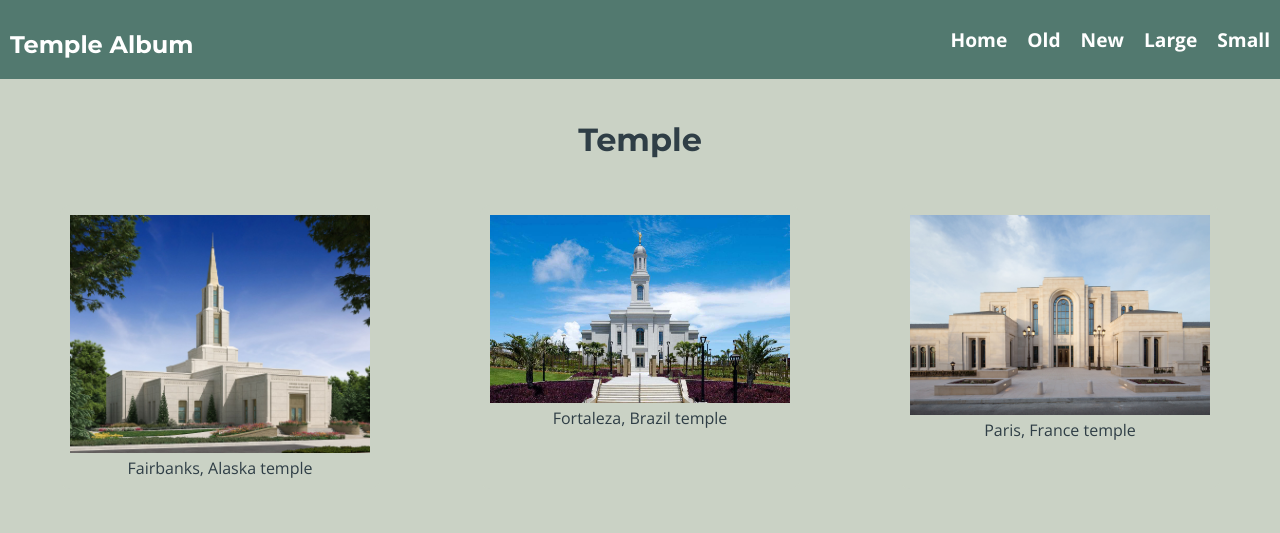
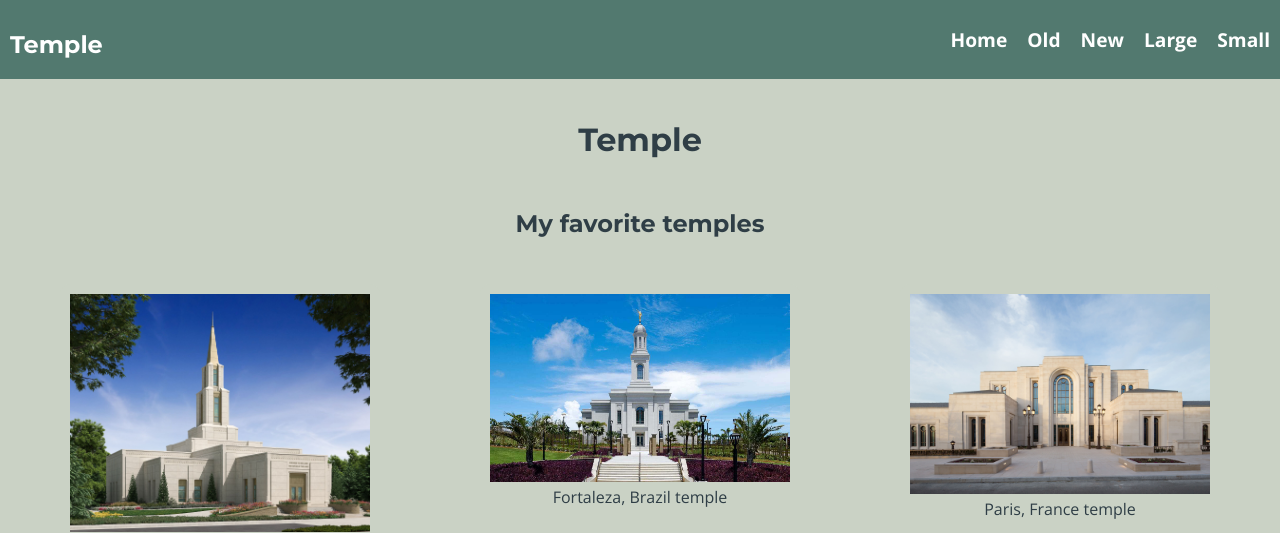
Before and after one commit to KennethCortez/wdd131, a plain HTML site: page temples.html in a window 1280 px wide. Shown: the top 533 px of the page. Drawn offline with nearby package versions, Linux system fonts and the light colour scheme.

Commit message:
add an h2

```diff
--- a/styles/temples-large.css
+++ b/styles/temples-large.css
@@ -3,7 +3,7 @@
         grid-template-columns: repeat(3, 1fr);
     }
 
-    h1 {
+    h1, h2 {
         grid-column: 1 / -1;
     }
 
@@ -22,7 +22,7 @@
         grid-template-columns: repeat(2, 1fr);
     }
 
-    h1 {
+    h1, h2 {
         grid-column: span 2;
     }
 
@@ -52,7 +52,7 @@
         grid-template-columns: 1fr;
     }
 
-    h1 {
+    h1, h2 {
         grid-column: span 1;
     }
 
--- a/styles/temples.css
+++ b/styles/temples.css
@@ -83,7 +83,7 @@ img {
     height: auto;
 }
 
-h1 {
+h1,h2 {
     text-align: center;
     margin-bottom: 10px;
     grid-column: 1 / -1;
--- a/temples.html
+++ b/temples.html
@@ -15,7 +15,7 @@
 <body>
     <header>
         <nav>
-            <h1>Temple Album</h1>
+            <h1>Temple</h1>
             <button class="hamburger" aria-label="Toggle navigation">
                 <span class="hamburger-icon">☰</span>
             </button>
@@ -30,6 +30,7 @@
     </header>
     <main>
         <h1>Temple</h1>
+        <h2>My favorite temples</h2>
         <figure>
             <img src="images/temple_images/fairbanks-alaska-temple.jpg" alt="fairbanks-alaska-temple">
             <figcaption>Fairbanks, Alaska temple</figcaption>
```
